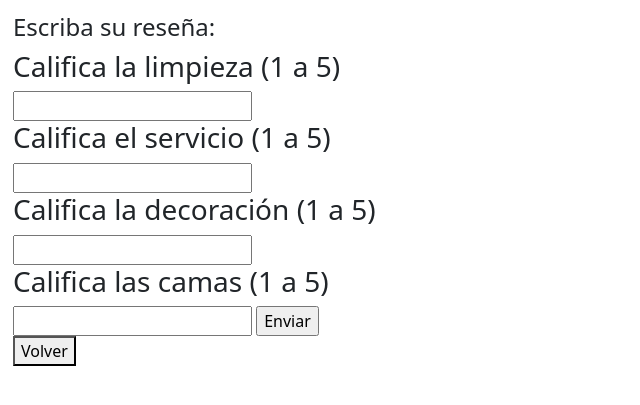
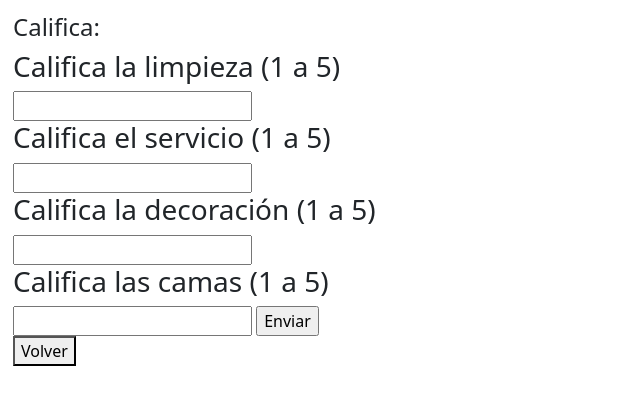
Before and after one commit to Nick4508/BDD-T2, a PHP site: page /calificar_hotel.php in a window 1280 px wide. Shown: the top 405 px of the page, without its empty margins (0-640 px from the left). Run offline with PHP 8.4, Linux system fonts and the light colour scheme; a user stored in the database is signed in.

Commit message:
Update calificar_hotel.php

```diff
--- a/calificar_hotel.php
+++ b/calificar_hotel.php
@@ -8,7 +8,7 @@
     $txtCaliDec=(isset($_POST['caliDec']))?$_POST['caliDec']:"";
     $txtCaliCama=(isset($_POST['caliCama']))?$_POST['caliCama']:"";
 
-    // $txtRese=(isset($_POST['rese']))?$_POST['rese']:"";
+    $txtRese=(isset($_POST['rese']))?$_POST['rese']:"";
     $accion=(isset($_POST['action']))?$_POST['action']:"";
 
     if(isset($_GET['id_producto'])) {
@@ -67,7 +67,7 @@
 ?>
 <div style="margin: 13px;">
     <form class="form-edicion" method="POST" enctype="multipart/form-data">
-        <h4>Escriba su reseña: </h4>
+        <h4>Califica: </h4>
         <h3>Califica la limpieza (1 a 5)</h3>
         <input class="controls" type="number" name="caliLim" id="caliLim">
         <h3>Califica el servicio (1 a 5)</h3>
```
